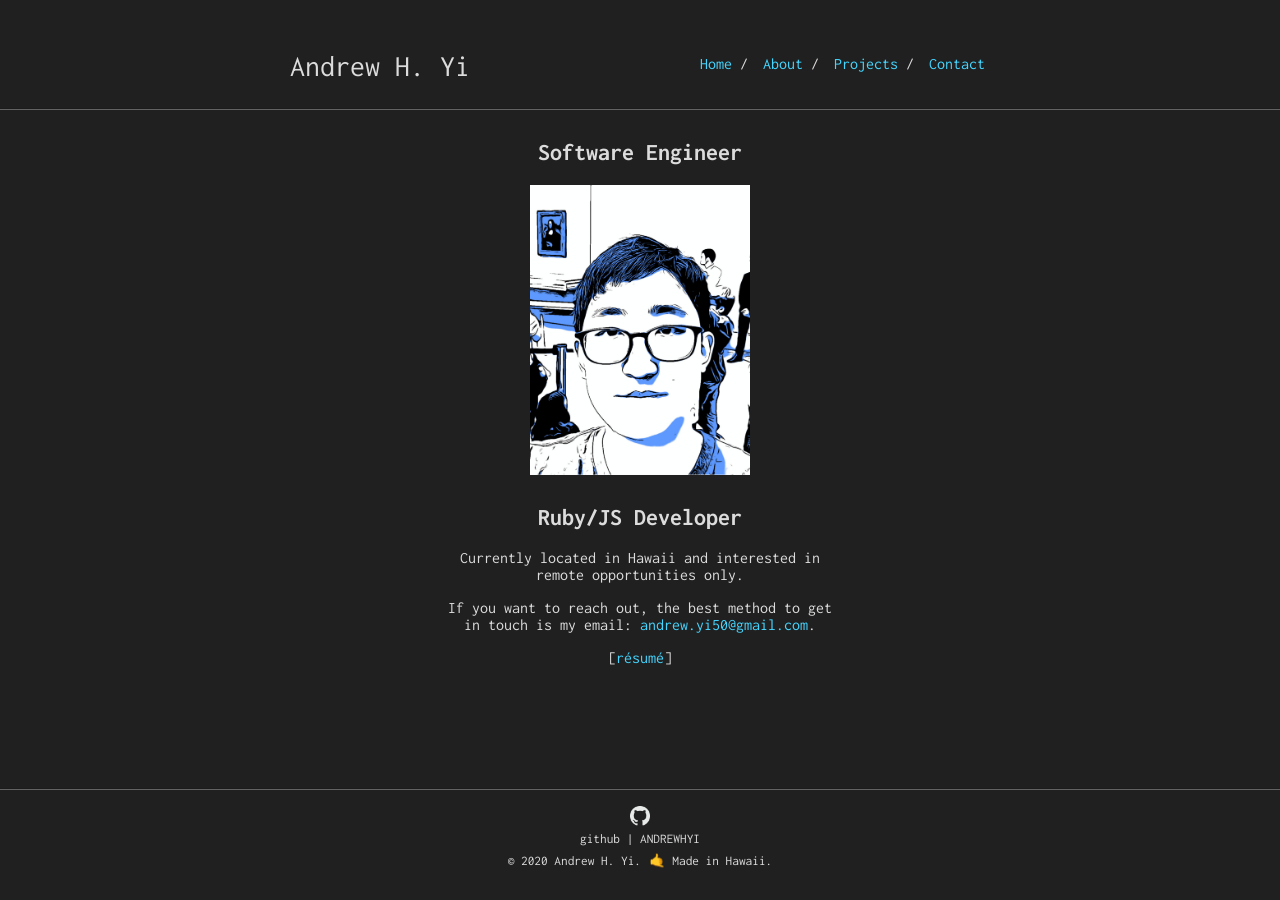
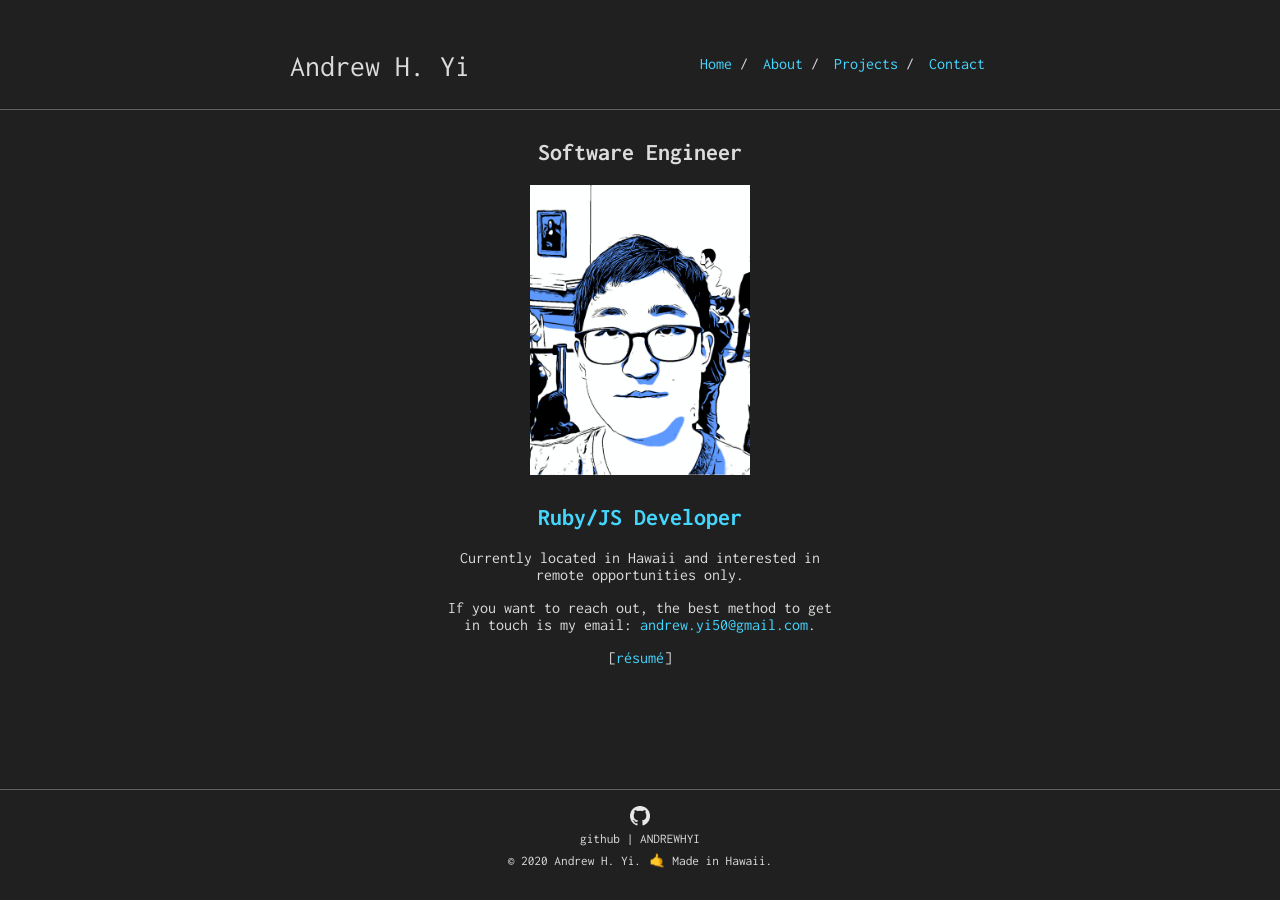
Before and after one commit to AndrewHYi/andrewhyi.github.io, a Jekyll site: the page built from index.md, in a window 1280 px wide. Built offline with Jekyll 4.4.1, drawn with Linux system fonts in a browser that asks for light colours.

Commit message:
Fix h2 color animation change

```diff
--- a/_sass/_animations.scss
+++ b/_sass/_animations.scss
@@ -9,7 +9,7 @@ $anim-color-0: $orange;
 $anim-color-50: $neon-blue;
 $anim-color-100: $blood-orange;
 
-#rubyjs-dev--nyc {
+#rubyjs-developer {
     -webkit-animation: color-change 3s infinite alternate;
     -moz-animation: color-change 3s infinite alternate;
     -o-animation: color-change 3s infinite alternate;
```
